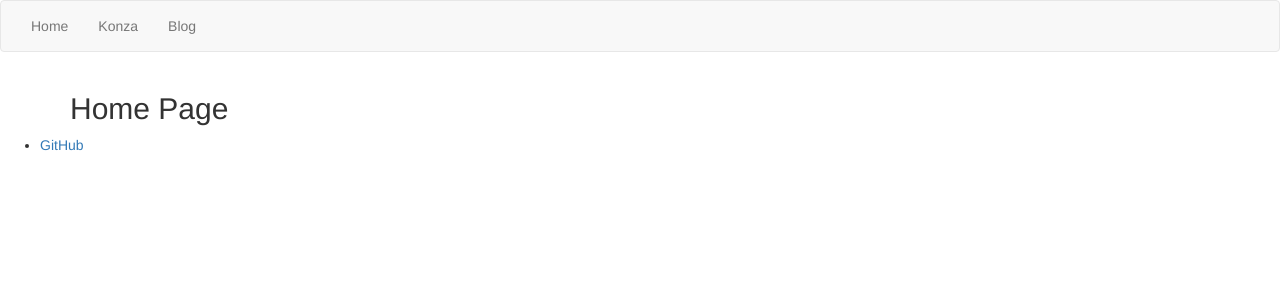
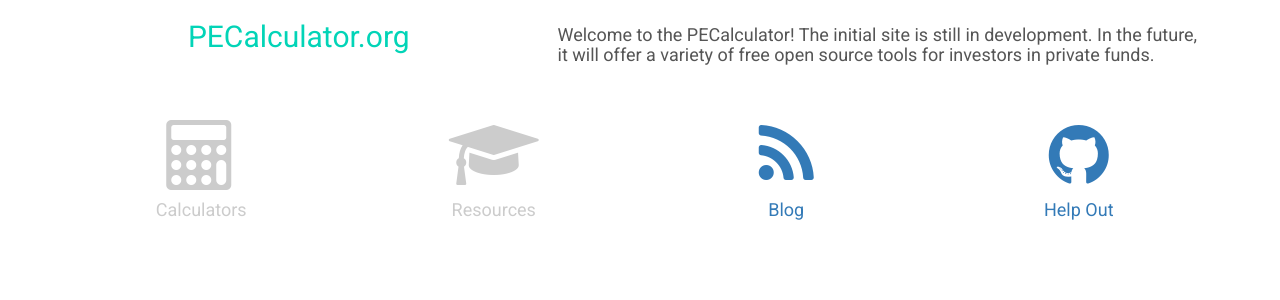
Before and after one commit to pecalculator/pecalculator.github.io, a Jekyll site: the page built from index.html, in a window 1280 px wide. Shown: the top 300 px of the page. Built offline with Jekyll 4.4.1, drawn with Linux system fonts in a browser that asks for light colours; nearby versions of some CDN libraries.

Commit message:
initial styled PECalculator site

```diff
--- a/_layouts/default.html
+++ b/_layouts/default.html
@@ -1,20 +1,43 @@
 ---
 layout: master
 ---
-<nav class="navbar navbar-default">
-  <div class="container-fluid">
-    <ul class="nav navbar-nav">
-        <li><a href="/">Home</a></li>
-        <li><a href="/konza">Konza</a></li>
-        <li><a href="/blog">Blog</a></li>
-    </ul>
+<div class="row border-bottom pec-topnav">
+  <div class="col-sm-4">
+    <a href="/">
+      <div class="menu-item text-center">
+        <h2 class='text-center text-brand'>PECalculator.org</h2>
+      </div>
+    </a>
   </div>
-</nav>
+  <div class="col-sm-2">
+    <div class="menu-item disabled text-center">
+      <div class="fa fa-calculator fa-2x"></div>
+      <h4>Calculators</h4>
+    </div>
+  </div>
+  <div class="col-sm-2">
+    <div class="menu-item disabled text-center">
+      <div class="fa fa-graduation-cap fa-2x"></div>
+      <h4>Resources</h4>
+    </div>
+  </div>
+  <div class="col-sm-2">
+    <a href="/blog">
+      <div class="menu-item text-center">
+        <div class="fa fa-rss fa-2x"></div>
+        <h4>Blog</h4>
+      </div>
+    </a>
+  </div>
+  <div class="col-sm-2">
+    <a href="/contribute">
+      <div class="menu-item text-center">
+        <div class="fa fa-github fa-2x"></div>
+        <h4>Help Out</h4>
+      </div>
+    </a>
+  </div>
+</div>
 <div class="container">
   {{ content }}
 </div><!-- /.container -->
-<footer>
-  <ul>
-    <li><a href="https://github.com/pecalculator">GitHub</a></li>
-  </ul>
-</footer>
--- a/_layouts/master.html
+++ b/_layouts/master.html
@@ -5,6 +5,8 @@
 			<!-- link to main stylesheet -->
       <link rel="stylesheet" href="https://maxcdn.bootstrapcdn.com/bootstrap/3.3.6/css/bootstrap.min.css" integrity="sha384-1q8mTJOASx8j1Au+a5WDVnPi2lkFfwwEAa8hDDdjZlpLegxhjVME1fgjWPGmkzs7" crossorigin="anonymous">
 			<link rel="stylesheet" type="text/css" href="/css/main.css">
+      <link rel="stylesheet" href="https://maxcdn.bootstrapcdn.com/font-awesome/4.5.0/css/font-awesome.min.css">
+      <link href='https://fonts.googleapis.com/css?family=Roboto' rel='stylesheet' type='text/css'>
 		</head>
 		<body>
       {{content}}
--- /dev/null
+++ b/_sass/_colors.scss
@@ -0,0 +1,67 @@
+// SASS style sheet */
+// Palette color codes */
+// Palette URL: http://paletton.com/#uid=73e0C0kvHMwj-Q5pvNYKYBJJHq4 */
+
+// Feel free to copy&paste color codes to your application */
+
+$color-black: #555;
+$color-grey: #CCC;
+
+// As hex codes */
+
+$color-primary-0: #02D4B7;	// Main Primary color */
+$color-primary-1: #56DFCC;
+$color-primary-2: #2CD8C1;
+$color-primary-3: #00B49B;
+$color-primary-4: #008270;
+
+$color-secondary-1-0: #1B44DA;	// Main Secondary color (1) */
+$color-secondary-1-1: #6983E3;
+$color-secondary-1-2: #4263DE;
+$color-secondary-1-3: #0B32BE;
+$color-secondary-1-4: #09258D;
+
+$color-secondary-2-0: #FFB202;	// Main Secondary color (2) */
+$color-secondary-2-1: #FFCF63;
+$color-secondary-2-2: #FFC134;
+$color-secondary-2-3: #FFB100;
+$color-secondary-2-4: #D09000;
+
+$color-complement-0: #FF6B02;	// Main Complement color */
+$color-complement-1: #FFA463;
+$color-complement-2: #FF8834;
+$color-complement-3: #FF6A00;
+$color-complement-4: #D05600;
+
+
+
+// As RGBa codes */
+
+$rgba-primary-0: rgba(  2,212,183,1);	// Main Primary color */
+$rgba-primary-1: rgba( 86,223,204,1);
+$rgba-primary-2: rgba( 44,216,193,1);
+$rgba-primary-3: rgba(  0,180,155,1);
+$rgba-primary-4: rgba(  0,130,112,1);
+
+$rgba-secondary-1-0: rgba( 27, 68,218,1);	// Main Secondary color (1) */
+$rgba-secondary-1-1: rgba(105,131,227,1);
+$rgba-secondary-1-2: rgba( 66, 99,222,1);
+$rgba-secondary-1-3: rgba( 11, 50,190,1);
+$rgba-secondary-1-4: rgba(  9, 37,141,1);
+
+$rgba-secondary-2-0: rgba(255,178,  2,1);	// Main Secondary color (2) */
+$rgba-secondary-2-1: rgba(255,207, 99,1);
+$rgba-secondary-2-2: rgba(255,193, 52,1);
+$rgba-secondary-2-3: rgba(255,177,  0,1);
+$rgba-secondary-2-4: rgba(208,144,  0,1);
+
+$rgba-complement-0: rgba(255,107,  2,1);	// Main Complement color */
+$rgba-complement-1: rgba(255,164, 99,1);
+$rgba-complement-2: rgba(255,136, 52,1);
+$rgba-complement-3: rgba(255,106,  0,1);
+$rgba-complement-4: rgba(208, 86,  0,1);
+
+
+
+// Generated by Paletton.com Â© 2002-2014 */
+// http://paletton.com */
--- a/css/main.sass
+++ b/css/main.sass
@@ -1,5 +1,9 @@
 ---
 ---
+@import 'colors'
+body
+  color: $color-black
+  font-family: 'Roboto', sans-serif
 .kza-logo
   background-image: url(/img/kitlogo.png)
   background-repeat: no-repeat
@@ -8,7 +12,23 @@
   min-height: 100px
   height: inherit
 .buffer
-  margin: 25px
+  margin: 25px 0px
+.text-brand
+  color: $color-primary-0
+.pec-topnav
+  .menu-item
+    margin: 15px 0px
+.pec-mainmenu
+  .menu-item
+    margin: 30px 0px
+.border-bottom
+  border-bottom: 1px solid $color-grey
+.disabled
+  color: $color-grey
+.clean-list
+  margin: 0px
+  padding: 0px
+  list-style-type: none
 
 @media only screen and (min-width: 768px)
   .kza-logo
--- a/index.html
+++ b/index.html
@@ -1,5 +1,45 @@
 ---
-layout: default
+layout: master
 title: PECalculator.org
 ---
-<h2>Home Page</h2>
+<div class="container">
+  <div class="row heading">
+    <div class="col-xs-12 col-sm-5">
+      <h2 class='text-center text-brand'>PECalculator.org</h2>
+    </div>
+    <div class="col-xs-12 col-sm-7">
+      <h4 class="buffer">Welcome to the PECalculator!  The initial site is still in development.  In the future, it will offer a variety of free open source tools for investors in private funds.</h5>
+    </div>
+
+  </div>
+  <div class="row pec-mainmenu">
+    <div class="col-sm-6 col-md-3 ">
+      <div class="menu-item disabled text-center">
+        <div class="fa fa-calculator fa-5x"></div>
+        <h4>Calculators</h4>
+      </div>
+    </div>
+    <div class="col-sm-6 col-md-3 ">
+      <div class="menu-item disabled text-center">
+        <div class="fa fa-graduation-cap fa-5x"></div>
+        <h4>Resources</h4>
+      </div>
+    </div>
+    <div class="col-sm-6 col-md-3 ">
+      <a href="/blog">
+        <div class="menu-item text-center">
+          <div class="fa fa-rss fa-5x"></div>
+          <h4>Blog</h4>
+        </div>
+      </a>
+    </div>
+    <div class="col-sm-6 col-md-3 ">
+      <a href="/contribute">
+        <div class="menu-item text-center">
+          <div class="fa fa-github fa-5x"></div>
+          <h4>Help Out</h4>
+        </div>
+      </a>
+    </div>
+  </div>
+</div>
--- a/konza.html
+++ b/konza.html
@@ -1,6 +1,6 @@
 ---
 layout: master
-title: Konza
+title: Konza | PECalculator.org
 ---
 <div class="container">
   <div class="buffer">
```
Also changed, not shown: blog/index.html (+10 -7 lines), contribute.html (added, +18 -0 lines).
